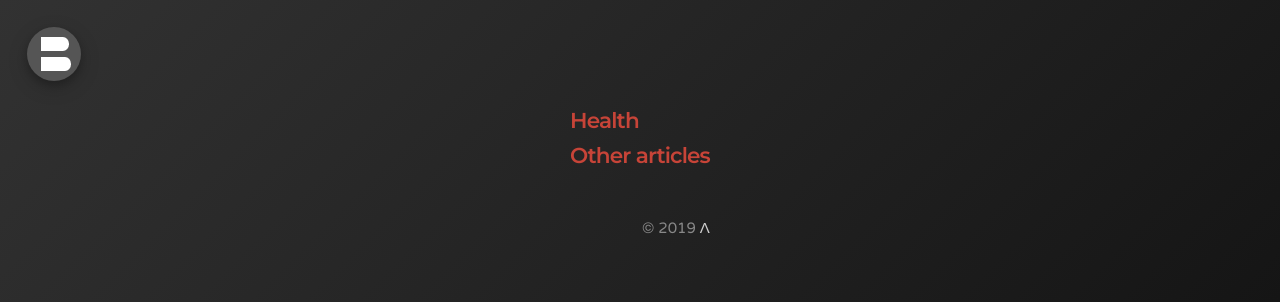
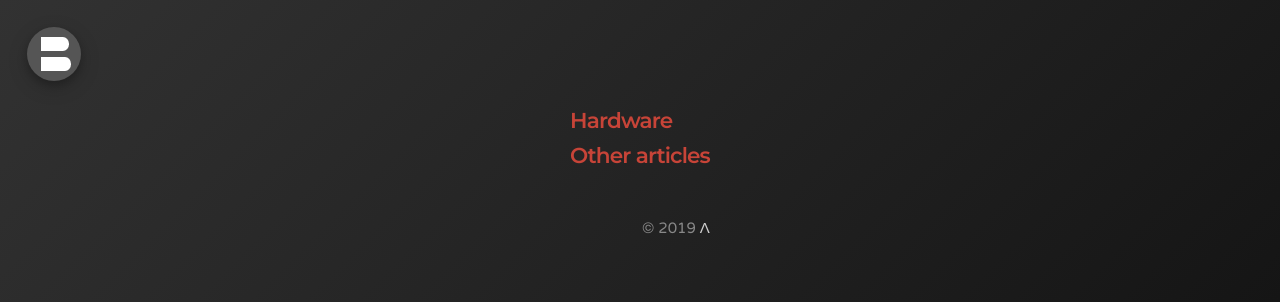
Before and after one commit to bonina/bonina.github.io, a Jekyll site: the page built from health.md, in a window 1280 px wide. Shown: the top 302 px of the page. Built offline with Jekyll 4.4.1, drawn with Linux system fonts in a browser that asks for light colours.

Commit message:
Update health.md

```diff
--- a/health.md
+++ b/health.md
@@ -1,10 +1,10 @@
 ---
 layout: page
-title: Health
+title: Hardware
 sitemap: false
 ---
 
-{% for post in site.categories.Health limit: 3 %}
+{% for post in site.categories.Hardware limit: 3 %}
   <article class="post-categories">
     <h1 class="post-title">
       <a href="{{ site.baseurl }}{{ post.url }}">{{ post.title }}</a>
@@ -19,7 +19,7 @@ sitemap: false
 {% endfor %}
 
 <h1 class="page-title">Other articles</h1>
-{% for post in site.categories.Health limit: 10 offset: 3 %}
+{% for post in site.categories.Hardware limit: 10 offset: 3 %}
   <article class="post-categories">
     <h1 class="post-title">
       <a href="{{ site.baseurl }}{{ post.url }}">{{ post.title }}</a>
```
